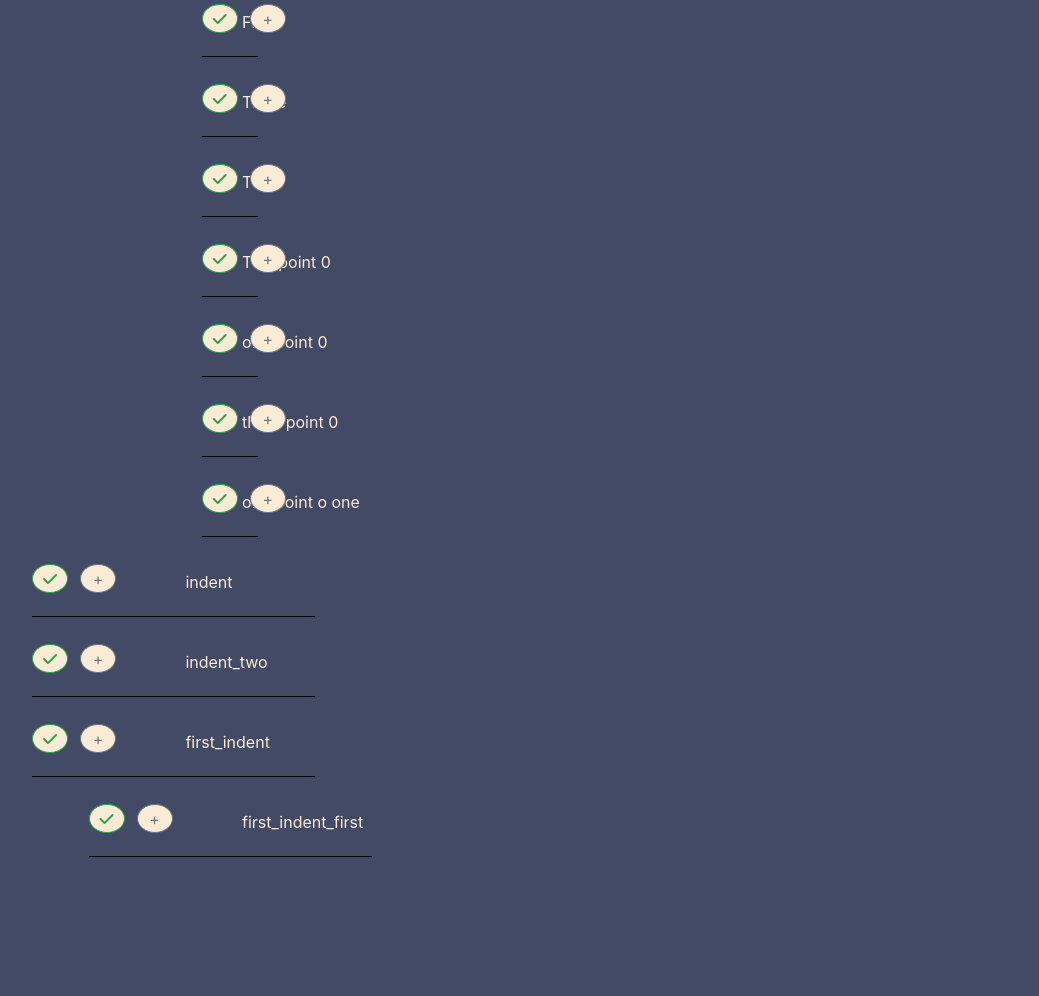
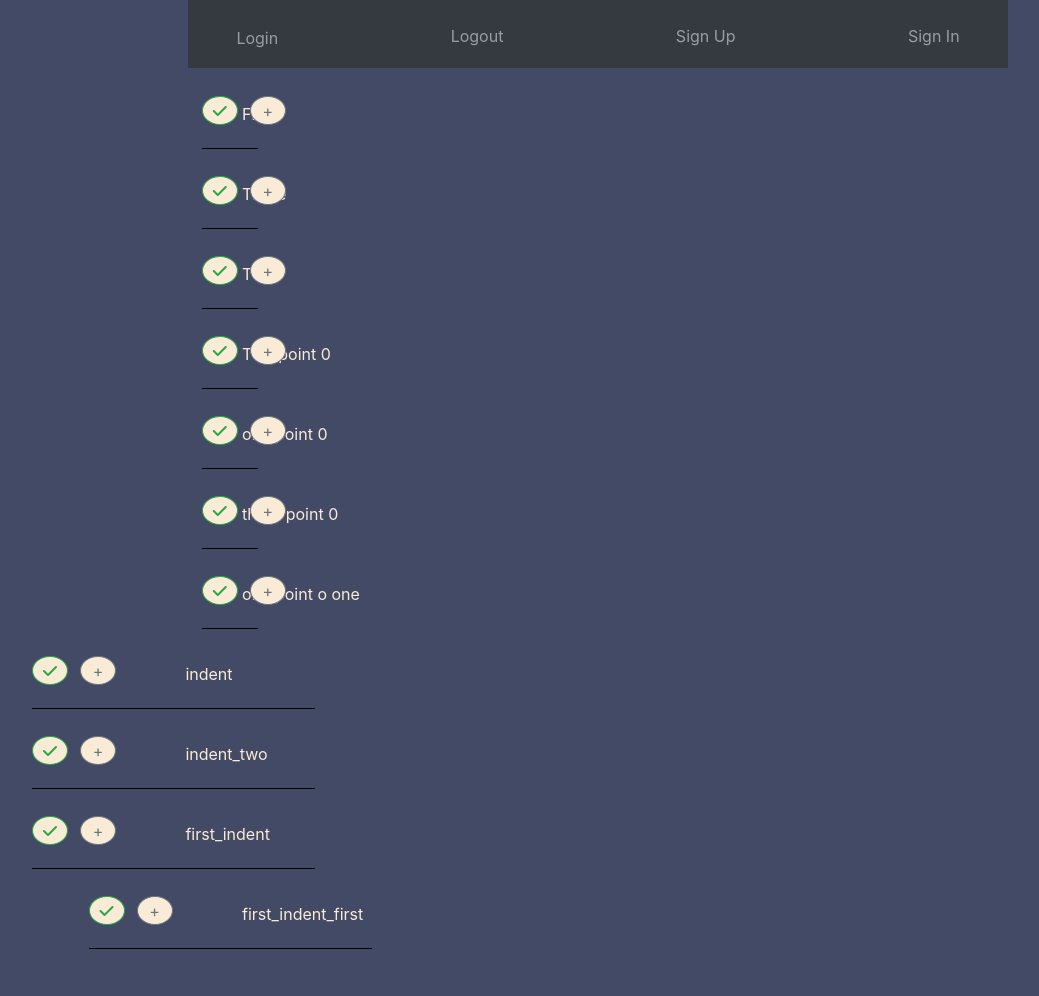
Before and after one commit to Matt-Farncomb/Goal_Tracker, a Django app: page /goals/ in a window 1280 px wide. Shown: the whole page, without its empty margins (42-1081 px from the left). Before the commit the page ends 857 px from the top, so only its background shows below. Run offline with Django 3.2, Linux system fonts and the light colour scheme; data comes from the database, SQL or seed files in the repository; some libraries are stand-ins or nearby versions.

Commit message:
Added navbar

```diff
--- a/goals/static/goals/styles/main.css
+++ b/goals/static/goals/styles/main.css
@@ -1,3 +1,5 @@
+
+
 :root {
     --main-bg-color:#434A66;
     --local-white:antiquewhite;
@@ -7,10 +9,22 @@ body {
     background-color: var(--main-bg-color);
 }
 
-ul {
+li {
     list-style-type: none;
 }
 
+.navbar {
+    margin-left: 18%;
+    margin-right: 18%;
+
+}
+
+.nav-item {
+
+    padding:.5em 2em .25em 2em;
+}
+
+/* a { text-decoration: none; }  */
 
 
 .parent_id_input {
--- a/goals/templates/goals/base.html
+++ b/goals/templates/goals/base.html
@@ -13,6 +13,14 @@
     {% endblock %}
     <title>NYER Tracker</title>
 </head>
+<header>
+    <nav class="navbar navbar-dark bg-dark">
+        <li class="login nav-item navbar-nav"><a class="nav-link nav-item" href="#">Login</a></li>
+        <li class="logout nav-item navbar-nav"><a class="nav-link" href="#">Logout</a></li>
+        <li class="sign-up nav-item navbar-nav"><a class="nav-link" href="#">Sign Up</a></li>
+        <li class="sign-in nav-item navbar-nav"><a class="nav-link" href="#">Sign In</a></li>
+      </nav>
+</header>
 <body>
     <div class="">
         {% block content %}
--- a/goals/templates/goals/goal.html
+++ b/goals/templates/goals/goal.html
@@ -12,7 +12,7 @@
 {% block content %}
 {{ form.errors }}
 {{ form.non_field_errors }}
-
+    <br>
     <ul class="container">
         <div id="testy"></div>
             {% for e in goals %}
```
